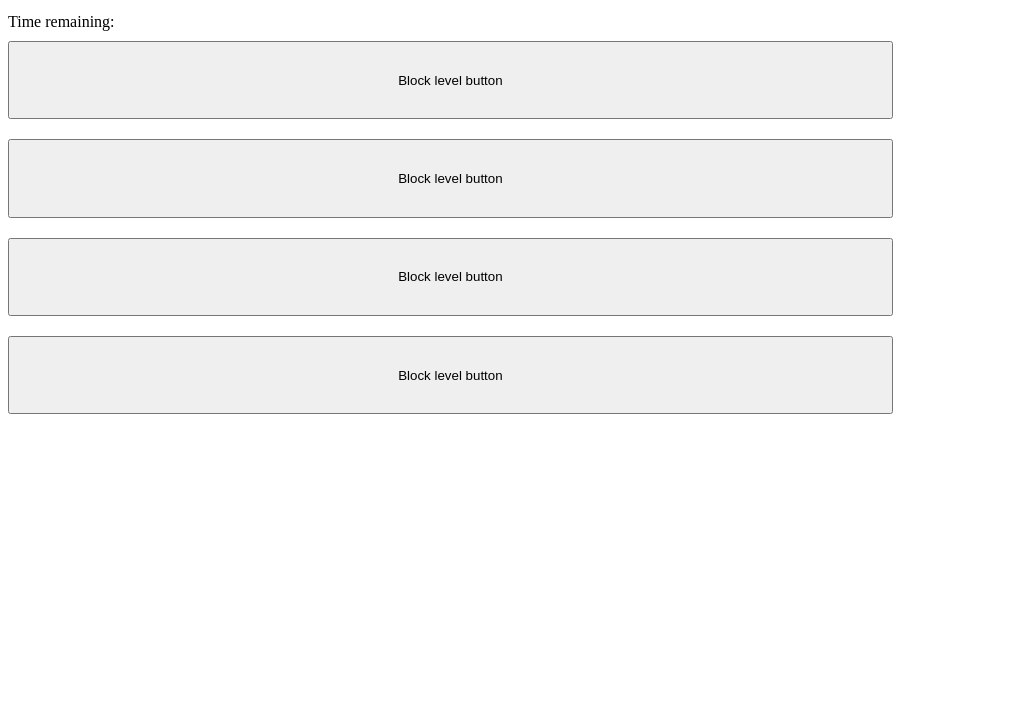
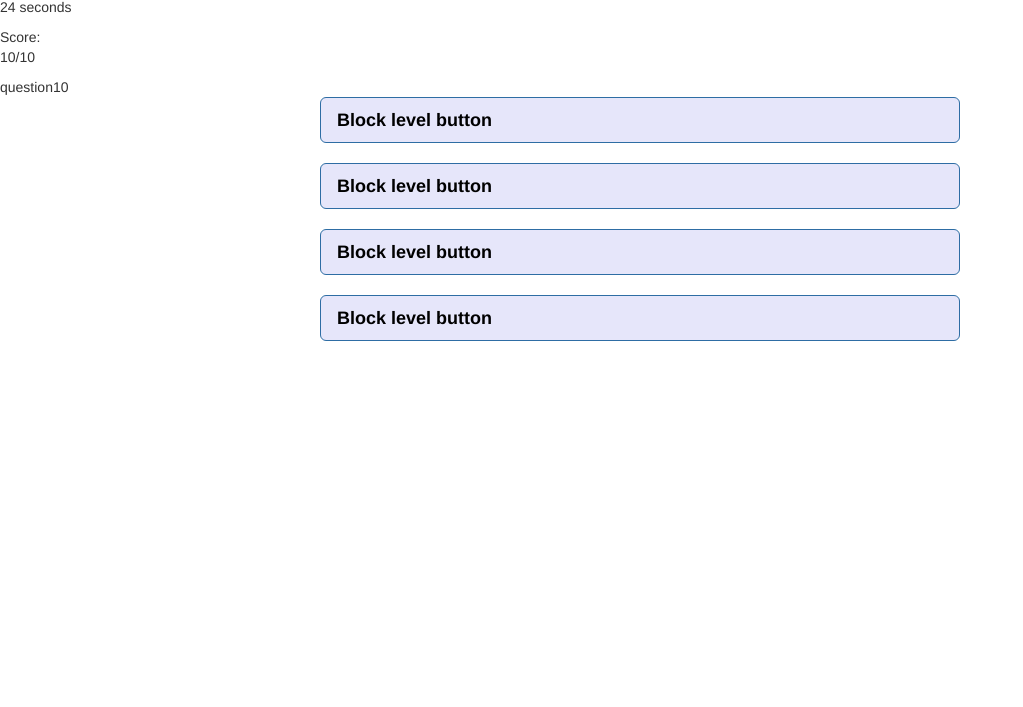
Before and after one commit to boatstorage/TriviaGame, a plain HTML site: page index.html in a window 1280 px wide. Shown: the part 93-800 px from the top of the page, without its empty margins (0-1023 px from the left). Drawn offline with nearby package versions, Linux system fonts and the light colour scheme.

Commit message:
adding js

```diff
--- a/index.html
+++ b/index.html
@@ -1,19 +1,30 @@
-\
+
 <!DOCTYPE html>
 <html>
 <head>
 	<title> Trivia Game</title>
 
 	<script src="https://ajax.googleapis.com/ajax/libs/jquery/3.2.1/jquery.min.js"></script>
-	<script src="https://maxcdn.bootstrapcdn.com/bootstrap/4.0.0-beta/js/bootstrap.min.js" integrity="sha384-h0AbiXch4ZDo7tp9hKZ4TsHbi047NrKGLO3SEJAg45jXxnGIfYzk4Si90RDIqNm1" crossorigin="anonymous"></script>
+	<link rel="stylesheet" href="https://maxcdn.bootstrapcdn.com/bootstrap/3.3.7/css/bootstrap.min.css" integrity="sha384-BVYiiSIFeK1dGmJRAkycuHAHRg32OmUcww7on3RYdg4Va+PmSTsz/K68vbdEjh4u" crossorigin="anonymous">
 
 	<style type="text/css">
+
 		.btn-block {
+			width: 50%;
+			height: 20%;
+			background-color: lavender;
+			color: black;
+			font-weight: bold;
+			margin: auto;
+			text-align: left;
+		};
+
+		.wrapper {
 			width: 70%;
-			height: 10%;
-			margin: 10px auto;
+			margin: auto;
 			text-align: center;
 		}
+
 
 	</style>
 </head>
@@ -23,21 +34,92 @@
 	</div>
 
 	<div id="game-space">
-		<div id="timer"> Time remaining:
+	 	<div id="wrapper">
+
+      		<div id="timer"> Time remaining: <p id="display">  </p>
+			</div>
 		</div>
+		<div> Score: <p id="score"> 10/10 </p></div>
+
 		<div id="trivia-question">
-			<div id="answer-choices">
+			<p>Trivia question</p>
+		</div>
+		<div id="answer-choices">
 				<button type="button" class="btn btn-primary btn-lg btn-block">Block level button</button><br>
 				<button type="button" class="btn btn-primary btn-lg btn-block">Block level button</button><br>
 				<button type="button" class="btn btn-primary btn-lg btn-block">Block level button</button><br>
 				<button type="button" class="btn btn-primary btn-lg btn-block">Block level button</button><br>
 
-			</div>
 		</div>
 	</div>
 
 	<script type="text/javascript">
-		var =
+
+		var question = "";
+		var answerchoices = [];
+
+		var questions = ["question1", "question2", "question3","question4","question5","question6","question7","question8","question9","question10"];
+
+		var answers = [["1a", "1b", "1c", "1d"], ["2a", "2b", "2c", "2d"], ["3a", "3b", "3c", "3d"],["4a", "4b", "4c", "4d"], ["5a", "5b", "5c", "5d"], ["a", "b", "c", "d"], ["a", "b", "c", "d"], ["a", "b", "c", "d"], ["a", "b", "c", "d"], ["a", "b", "c", "d"]];
+
+
+
+		var intervalId = setInterval(count, 1000)
+		var time = 31;
+
+		function reset() {
+
+  			time = 30;
+
+  		$("#display").html(time.toString() + " seconds");
+
+		};
+
+		reset();
+
+
+		function count() {
+
+ 			time--;
+  			$("#display").html(time.toString() + " seconds");
+  			if (time === 0) {
+  				reset();
+  			}
+		}
+
+		count();
+
+
+		function stopFunction() {
+    	clearInterval(intervalId);
+		}
+
+
+
+
+
+
+
+
+		function QuestionGenerator() {
+			for (var i = 1; i <= questions.length; i++) {
+				var question = questions[i];
+				var answerchoices = answers[i];
+	  	 		$("#trivia-question").html(question);
+	  	 		// $("#answer-choices").html(answerchoices);
+
+
+		}}
+
+
+
+		QuestionGenerator();
+		console.log(question);
+		console.log(answers)
+
+
+
+
 	</script>
 </body>
 </html>
```
